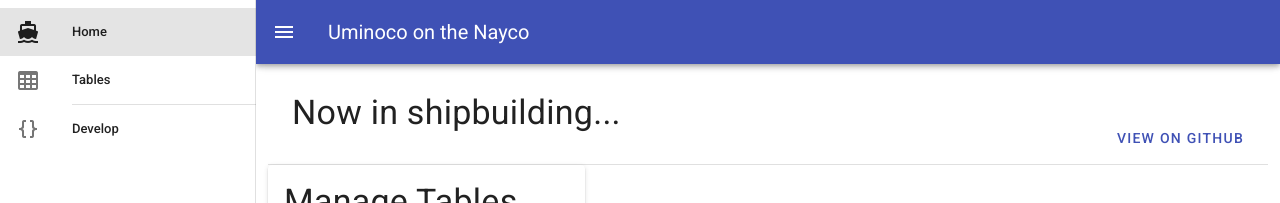
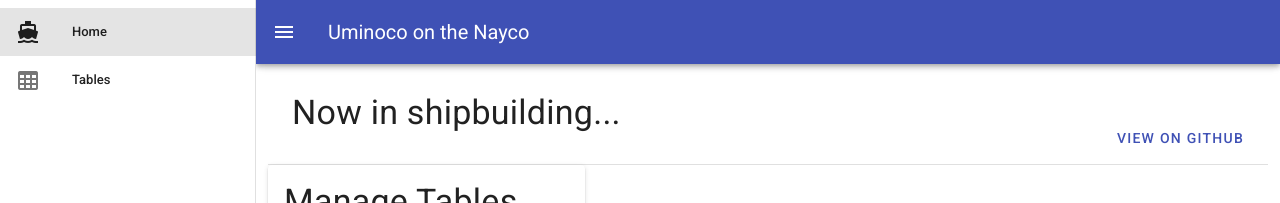
Before and after one commit to tac0x2a/nayco, a Vue app in the folder uminoco/frontend/: page / in a window 1280 px wide. Shown: the top 203 px of the page. Built offline with nearby package versions, Linux system fonts and the light colour scheme.

Commit message:
Remove develop page

```diff
--- a/uminoco/frontend/src/App.vue
+++ b/uminoco/frontend/src/App.vue
@@ -18,17 +18,6 @@
           </v-list-item-action>
           <v-list-item-content>
             <v-list-item-title>Tables</v-list-item-title>
-          </v-list-item-content>
-        </v-list-item>
-
-        <v-divider inset></v-divider>
-
-        <v-list-item to="/develop">
-          <v-list-item-action>
-            <v-icon>mdi-code-braces</v-icon>
-          </v-list-item-action>
-          <v-list-item-content>
-            <v-list-item-title>Develop</v-list-item-title>
           </v-list-item-content>
         </v-list-item>
 
--- a/uminoco/frontend/src/router/index.js
+++ b/uminoco/frontend/src/router/index.js
@@ -3,15 +3,13 @@ import VueRouter from 'vue-router'
 import Home from '@/views/Home.vue'
 import Tables from '@/views/Tables.vue'
 import Table from '@/views/Table.vue'
-import Develop from '@/views/Develop.vue'
 
 Vue.use(VueRouter)
 
 const routes = [
   { path: '/', name: 'Home', component: Home },
   { path: '/table', name: 'Tables', component: Tables },
-  { path: '/table/:tableName', name: 'Table', component: Table, props: (route) => ({ tableName: route.params.tableName }) },
-  { path: '/develop', name: 'Develop', component: Develop }
+  { path: '/table/:tableName', name: 'Table', component: Table, props: (route) => ({ tableName: route.params.tableName }) }
 ]
 
 const router = new VueRouter({
--- a/uminoco/frontend/src/views/Develop.vue
+++ /dev/null
@@ -1,15 +0,0 @@
-<template>
-  <Vuetify />
-</template>
-
-<script>
-// @ is an alias to /src
-import Vuetify from '@/components/Vuetify.vue'
-
-export default {
-  name: 'Develop',
-  components: {
-    Vuetify
-  }
-}
-</script>
```
